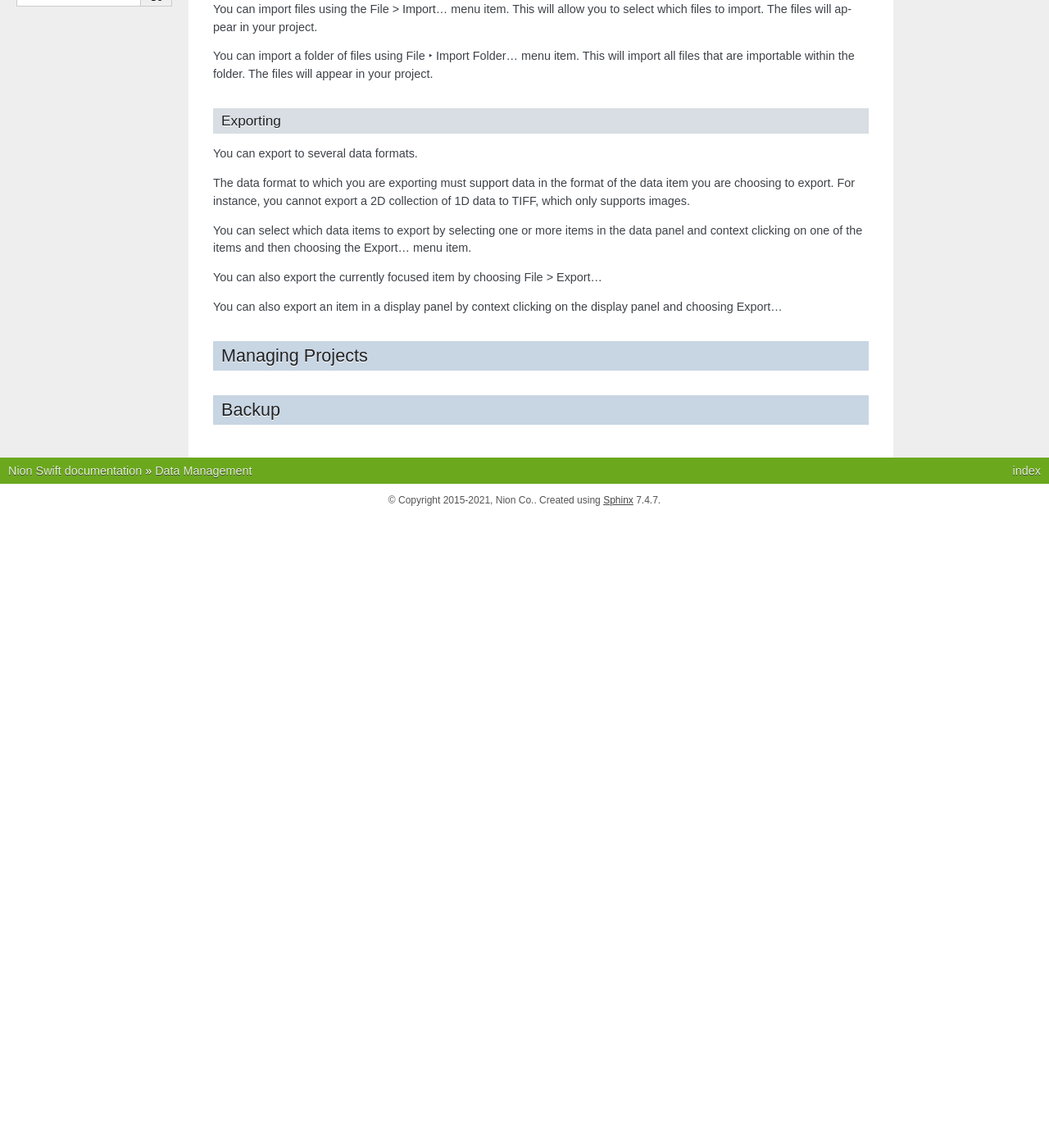
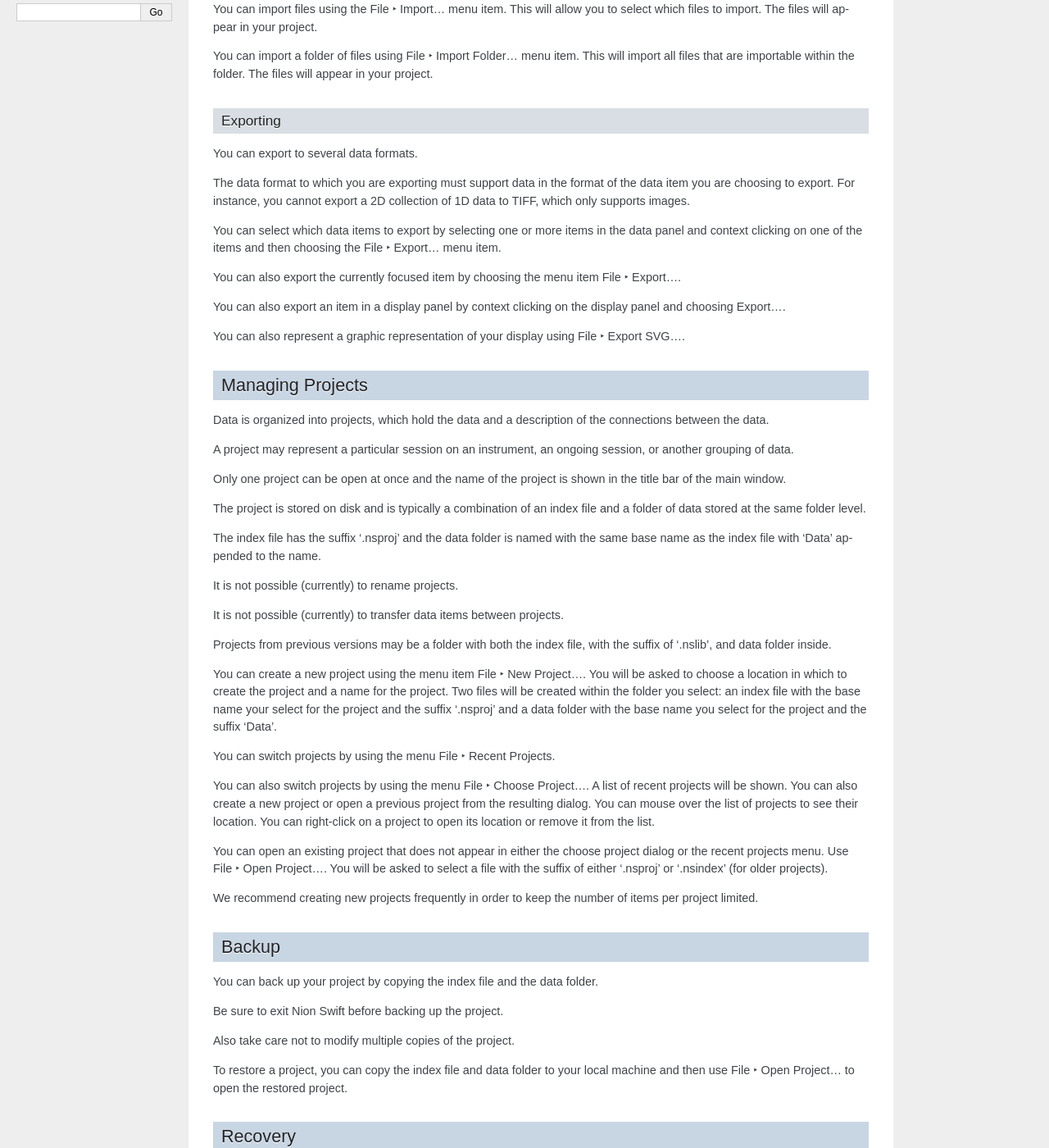
Before and after one commit to nion-software/nionswift, a Sphinx documentation site: the page built from docs/data_management.rst, in a window 1280 px wide and 1400 px high, scrolled down 437 px. Shown: the whole window at 82% size. Built offline with Sphinx 7.4.7, drawn with Linux system fonts in a browser that asks for light colours; before the commit the page ends 1067 px from its top, so only the background shows below that; some of the changed text lies outside the part shown.

Commit message:
Add documentation section of data management, projeccts.

```diff
--- a/docs/data_management.rst
+++ b/docs/data_management.rst
@@ -5,11 +5,15 @@
 Data Management
 ===============
 
+.. _Import Export:
+
 Import/Exporting
 ----------------
 When you import files, they are copied into your project as items and stored in an internal format.
 
 You can also export items to files. The exported files can be used in other programs. Exporting a file does not remove it from your project.
+
+.. _Import:
 
 Importing
 +++++++++
@@ -19,9 +23,11 @@ You can drag files directly into the data panel to import.
 
 You can drag files directly into an empty display panel to import.
 
-You can import files using the File > Import... menu item. This will allow you to select which files to import. The files will appear in your project.
+You can import files using the :menuselection:`File --> Import...` menu item. This will allow you to select which files to import. The files will appear in your project.
 
 You can import a folder of files using :menuselection:`File --> Import Folder...` menu item. This will import all files that are importable within the folder. The files will appear in your project.
+
+.. _Export:
 
 Exporting
 +++++++++
@@ -29,14 +35,58 @@ You can export to several data formats.
 
 The data format to which you are exporting must support data in the format of the data item you are choosing to export. For instance, you cannot export a 2D collection of 1D data to TIFF, which only supports images.
 
-You can select which data items to export by selecting one or more items in the data panel and context clicking on one of the items and then choosing the Export... menu item.
+You can select which data items to export by selecting one or more items in the data panel and context clicking on one of the items and then choosing the :menuselection:`File --> Export...` menu item.
 
-You can also export the currently focused item by choosing File > Export...
+You can also export the currently focused item by choosing the menu item :menuselection:`File --> Export...`.
 
-You can also export an item in a display panel by context clicking on the display panel and choosing Export...
+You can also export an item in a display panel by context clicking on the display panel and choosing :menuselection:`Export...`.
+
+You can also represent a graphic representation of your display using :menuselection:`File --> Export SVG...`.
+
+.. _Managing Projects:
 
 Managing Projects
 -----------------
+Data is organized into projects, which hold the data and a description of the connections between the data.
+
+A project may represent a particular session on an instrument, an ongoing session, or another grouping of data.
+
+Only one project can be open at once and the name of the project is shown in the title bar of the main window.
+
+The project is stored on disk and is typically a combination of an index file and a folder of data stored at the same folder level.
+
+The index file has the suffix '.nsproj' and the data folder is named with the same base name as the index file with 'Data' appended to the name.
+
+It is not possible (currently) to rename projects.
+
+It is not possible (currently) to transfer data items between projects.
+
+Projects from previous versions may be a folder with both the index file, with the suffix of '.nslib', and data folder inside.
+
+You can create a new project using the menu item :menuselection:`File --> New Project...`. You will be asked to choose a location in which to create the project and a name for the project. Two files will be created within the folder you select: an index file with the base name your select for the project and the suffix '.nsproj' and a data folder with the base name you select for the project and the suffix 'Data'.
+
+You can switch projects by using the menu :menuselection:`File --> Recent Projects`.
+
+You can also switch projects by using the menu :menuselection:`File --> Choose Project...`. A list of recent projects will be shown. You can also create a new project or open a previous project from the resulting dialog. You can mouse over the list of projects to see their location. You can right-click on a project to open its location or remove it from the list.
+
+You can open an existing project that does not appear in either the choose project dialog or the recent projects menu. Use :menuselection:`File --> Open Project...`. You will be asked to select a file with the suffix of either '.nsproj' or '.nsindex' (for older projects).
+
+We recommend creating new projects frequently in order to keep the number of items per project limited.
+
+.. _Backup:
 
 Backup
 ------
+You can back up your project by copying the index file and the data folder.
+
+Be sure to exit Nion Swift before backing up the project.
+
+Also take care not to modify multiple copies of the project.
+
+To restore a project, you can copy the index file and data folder to your local machine and then use :menuselection:`File --> Open Project...` to open the restored project.
+
+.. _Recovery:
+
+Recovery
+--------
+If you lose your index file or it becomes corrupt, the data in the project may still be recoverable. Contact us to proceed.
```
